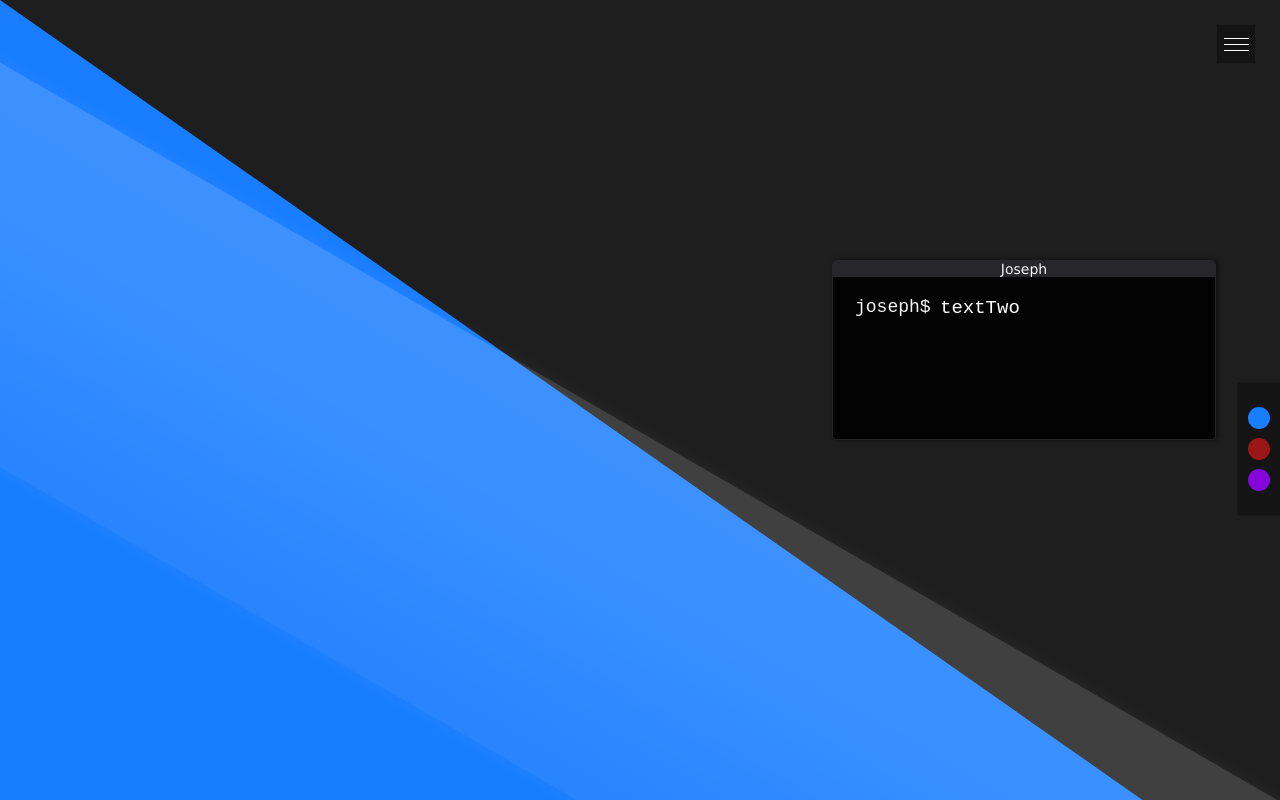
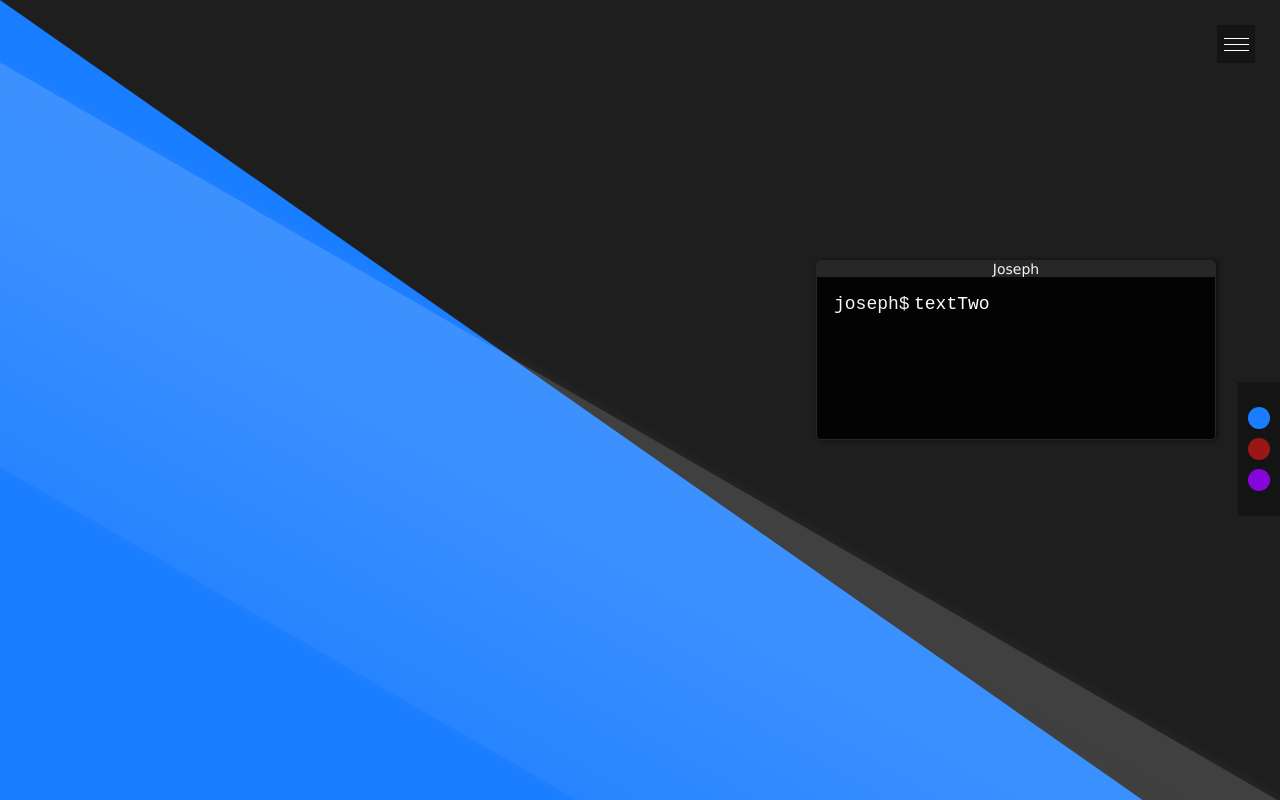
Before and after one commit to Joseph-Murnan/developer-site, a Next.js app: page / in a window 1280 px wide. Shown: the top 800 px of the page. Built offline with nearby package versions, Linux system fonts and the light colour scheme.

Commit message:
Styling terminal component.

```diff
--- a/components/Hero/Terminal.module.css
+++ b/components/Hero/Terminal.module.css
@@ -1,11 +1,11 @@
 .terminal {
     display:inline-block;
-    min-width:30%;
+    min-width:400px;
     background:rgba(0, 0, 0, 0.9);
     text-align:left;
     margin-right:5%;
     font-family:monospace;
-    min-height:180px;
+    height:180px;
     animation:fadeDelay 1.5s ease;
     border-radius:5px;
     direction:ltr;
@@ -24,23 +24,24 @@
 }
 
 .textContainer {
-    padding:20px 22px;
+    padding:17px 0px;
+    height:100%;
 }
 
-.typing {
+.user {
     position:relative;
     font-size:18px;
     margin:0;
-    padding-left:85px;
+    margin-left:17px;
 }
 
-.typing::before {
+.user::before {
     content:'joseph$';
     position:absolute;
     left:0;
 }
 
-.typing::after {
+.user::after {
     content:'';
     position:absolute;
     width:1px;
@@ -52,16 +53,27 @@
 .userInput {
     background:transparent;
     width:100%;
-    padding:0 0 0 85px;
+    height:100%;
+    padding:0 10px 0 97px;
     color:white;
     font-family:monospace;
-    font-size:19px;
+    font-size:18px;
     border:0;
     resize:none;
 }
 
+.userInput::-webkit-scrollbar {
+    background:none;
+    width: 10px;
+}
+
 .userInput:focus-visible {
     outline:0;
+}
+
+.userInput::-webkit-scrollbar-thumb {
+    background-color: #272729;
+    border-radius: 10px;
 }
 
 @keyframes blink {
@@ -87,3 +99,9 @@
         opacity:1;
     }
 }
+
+@media (max-width:420px) {
+    .terminal {
+        min-width:300px;
+    }
+}
--- a/components/Hero/Terminal.tsx
+++ b/components/Hero/Terminal.tsx
@@ -39,7 +39,7 @@ const Terminal = () => {
                 <span>Joseph</span>
             </div>
             <div className={styles.textContainer}>
-                <p className={styles.typing}></p>
+                <p className={styles.user}></p>
                 <textarea value={writtenText} className={styles.userInput}
                     onChange={(e) => !terminalLock && changeText(e)}></textarea>
             </div>
```
